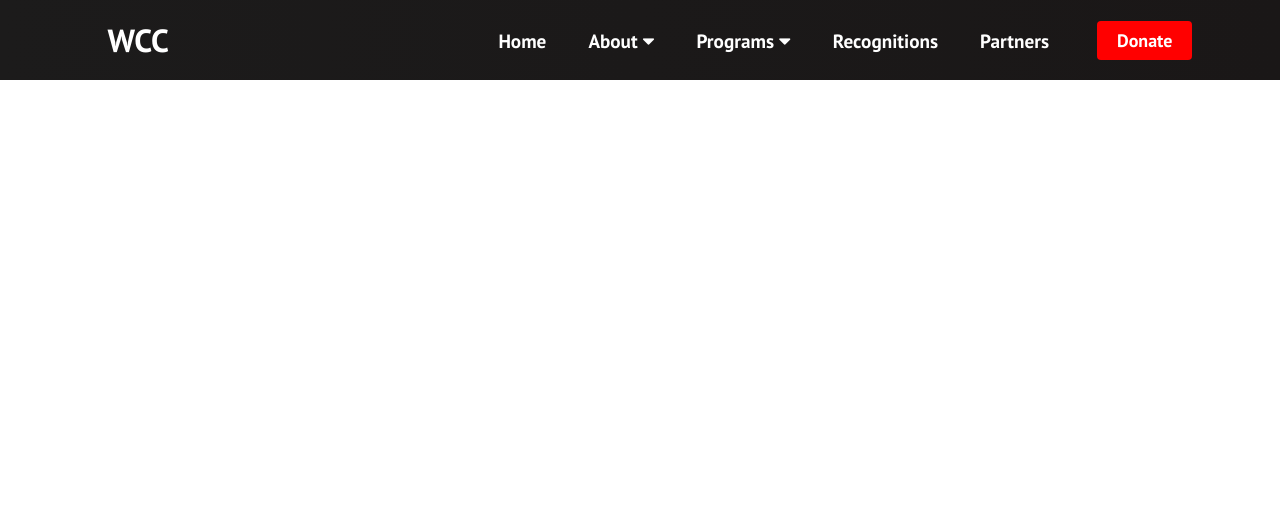
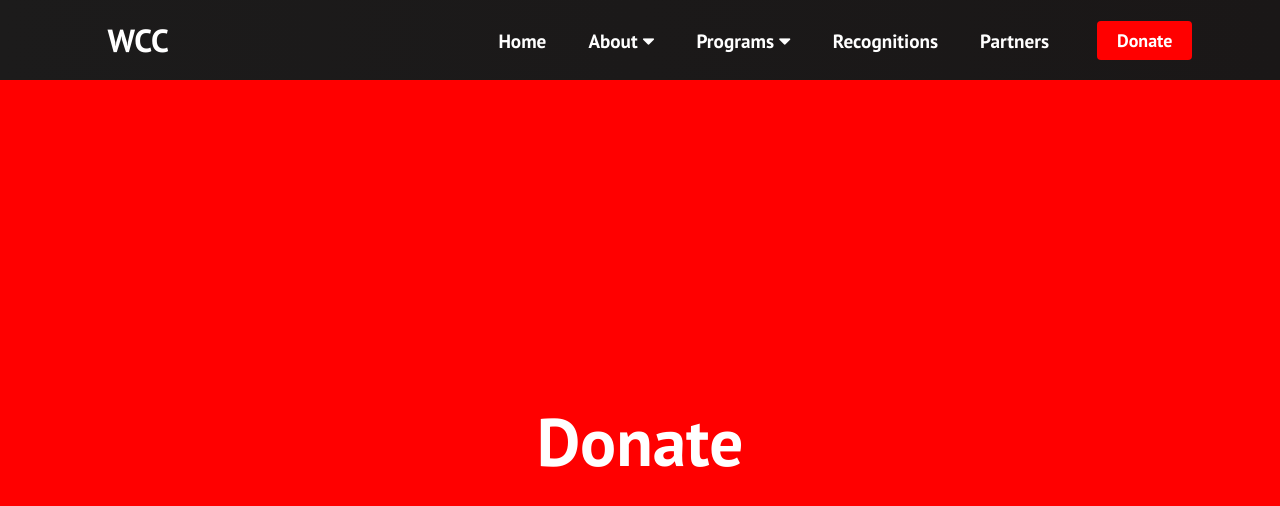
Before and after one commit to jkaddu/wcc2, a React (Create React App) app: page /donate in a window 1280 px wide. Shown: the top 506 px of the page. Built offline with nearby package versions, Linux system fonts and the light colour scheme.

Commit message:
added donate page

```diff
--- a/src/App.js
+++ b/src/App.js
@@ -12,6 +12,7 @@ import Change from "./pages/Change";
 import Women from "./pages/Women";
 import Otb from "./pages/Otb";
 import Volunteers from "./pages/Volunteers";
+import Donate from "./pages/Donate";
 import "./App.css";
 
 function App() {
@@ -31,6 +32,7 @@ function App() {
           <Route exact path="/women" component={Women} />
           <Route exact path="/otb" component={Otb} />
           <Route exact path="/volunteers" component={Volunteers} />
+          <Route exact path="/donate" component={Donate} />
         </Switch>
       </Router>
     </div>
--- /dev/null
+++ b/src/pages/Donate.js
@@ -0,0 +1,5 @@
+const Donate = () => {
+  return <div className="infoDiv">Donate</div>;
+};
+
+export default Donate;
```
